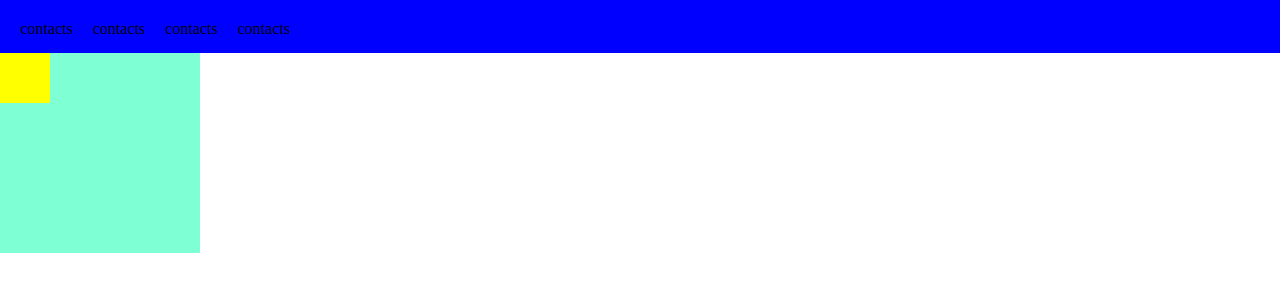
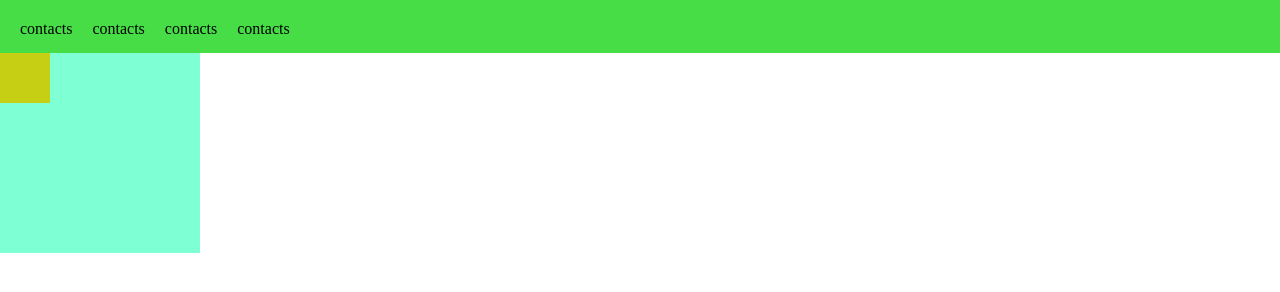
Before and after one commit to lesenok250985/groupwork, a plain HTML site: page index.html in a window 1280 px wide. Drawn offline with Linux system fonts and the light colour scheme.

Commit message:
#task1 add css and menu

```diff
--- a/css/style.css
+++ b/css/style.css
@@ -1,94 +1,64 @@
 *{
-    margin: 0;
-    padding: 0;
+    margin:0;
+    padding:0;
 }
 
 .menu{
     display: flex;
     list-style: none;
-    cursor: pointer;
+    cursor:pointer;
 }
+
 .menu li{
-    margin:10px;
+margin:10px;
 }
 
 header{
     background-color: aqua;
-    padding: 10px 20px 5px 10px;
-}
-
-
-.head{
-    background-color: yellow;
-}
-
-
-.head{
-    background-color: pink;
+    padding : 10px 20px 5px 10px;
 }
 
 .head{
-    background-color: green;
+    background-color: rgb(71, 221, 71);
 }
 
-#green{
-    background-color: antiquewhite;
+.small_menu li{
+    list-style: none;
 }
 
-.head{
-    background-color: blue !important;
+.small_menu{
+    display:none;
+    position:absolute;
+    border:1px solid  rgb(red,green,blue);
+    background-color: rgb(red,green,blue);
+    border-radius: 8px;
 }
 
-.menu_small li{
-    list-style: none;
-    color: black;
+.menu:first-child:hover .small_menu{
+    display:block;
 }
 
-.menu_small{
-    display: none;
-    position: absolute;
-    border:1px solid #fff;
-    background-color: #fff;
-    border-radius: 8px;
-    opacity: 0.5;
-}
-
-.menu_small:hover{
-    display: block;
-}
-
-.menu:first-child:hover .menu_small{
-    display: block;
-
-}
-
-
-
-.kwadrat{
-    width: 200px;
-    height: 200px;
+.square{
+    width:200px;
+    height:200px;
     background-color: aquamarine;
 }
 
-
-.kwadrat_small{
-    width: 50px;
-    height: 50px;
-    background-color: yellow;
+.small_square{
+    width:50px;
+    height:50px;
+    background-color: rgb(198, 207, 19);
 }
 
-
 .parent{
-    position: relative;
+    position:relative;
 }
-
 
 .podmenu1{
     display:none;
 }
 
 .podmenu:hover .podmenu1{
-    display: block;
-    transition: .5;
-
+display:block;
+transition: .5;
 }
--- a/index.html
+++ b/index.html
@@ -4,14 +4,13 @@
     <meta charset="UTF-8">
     <meta name="viewport" content="width=device-width, initial-scale=1.0">
     <title>Document</title>
-    <link rel="stylesheet" href="css/theme.css">
     <link rel="stylesheet" href="css/style.css">
 </head>
 <body>
-    <header class="head" id ="green">
+<header class="head">
     <ul class="menu">
         <li class="parent">contacts
-                <ul class="menu_small">
+            <ul class="small_menu">
                 <li>contacts1</li>
                 <li>contacts2</li>
                 <li class="podmenu">contacts3
@@ -21,24 +20,15 @@
                 </li>
             </ul>
         </li>
-            <li>contacts
-
-            </li>
+        <li>contacts</li>
         <li>contacts</li>
         <li>contacts</li>
     </ul>
 </header>
 
-
-    <div class="kwadrat">
-        <div class="kwadrat_small">
-
-        </div>
+<div class="square">
+    <div class="small_square"></div>
 </div>
 
 </body>
 </html>
-
-
-
-<!--види меню - прості(ul, ol) складні-->
```
Lines whose indentation alone changed are shown as unchanged.
